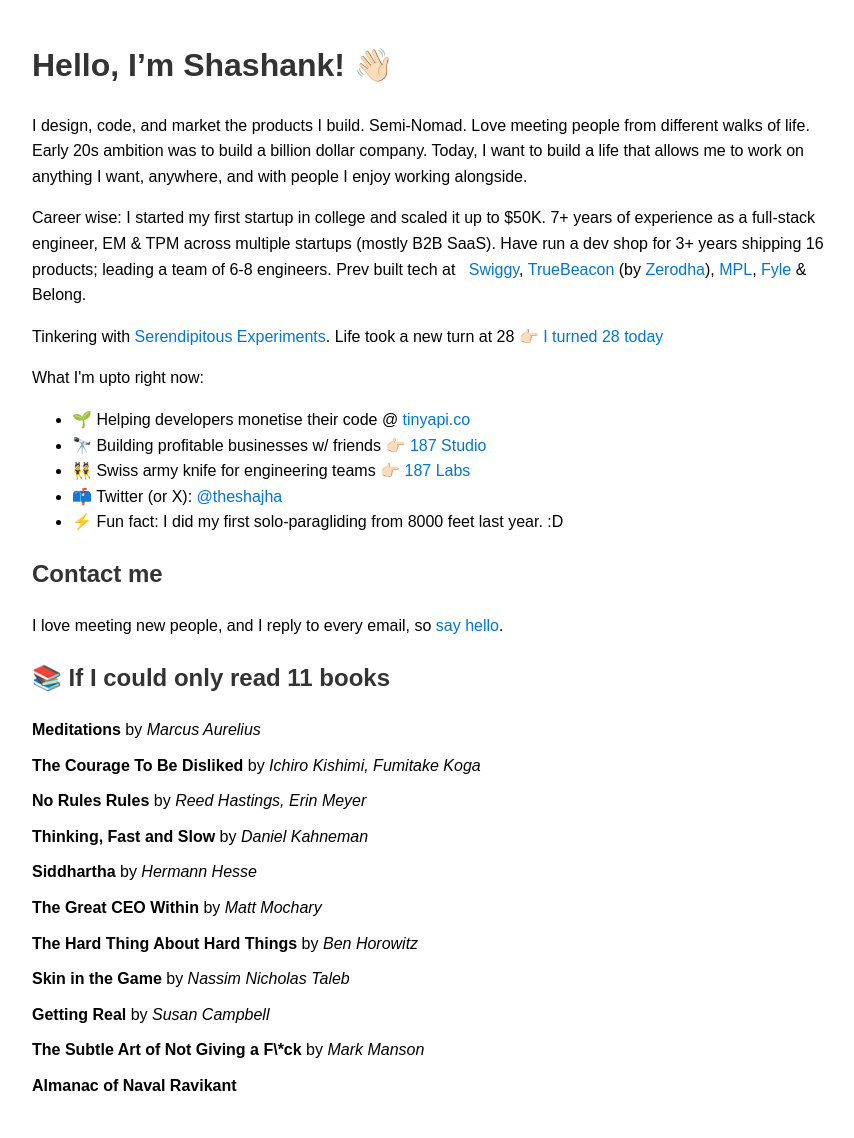
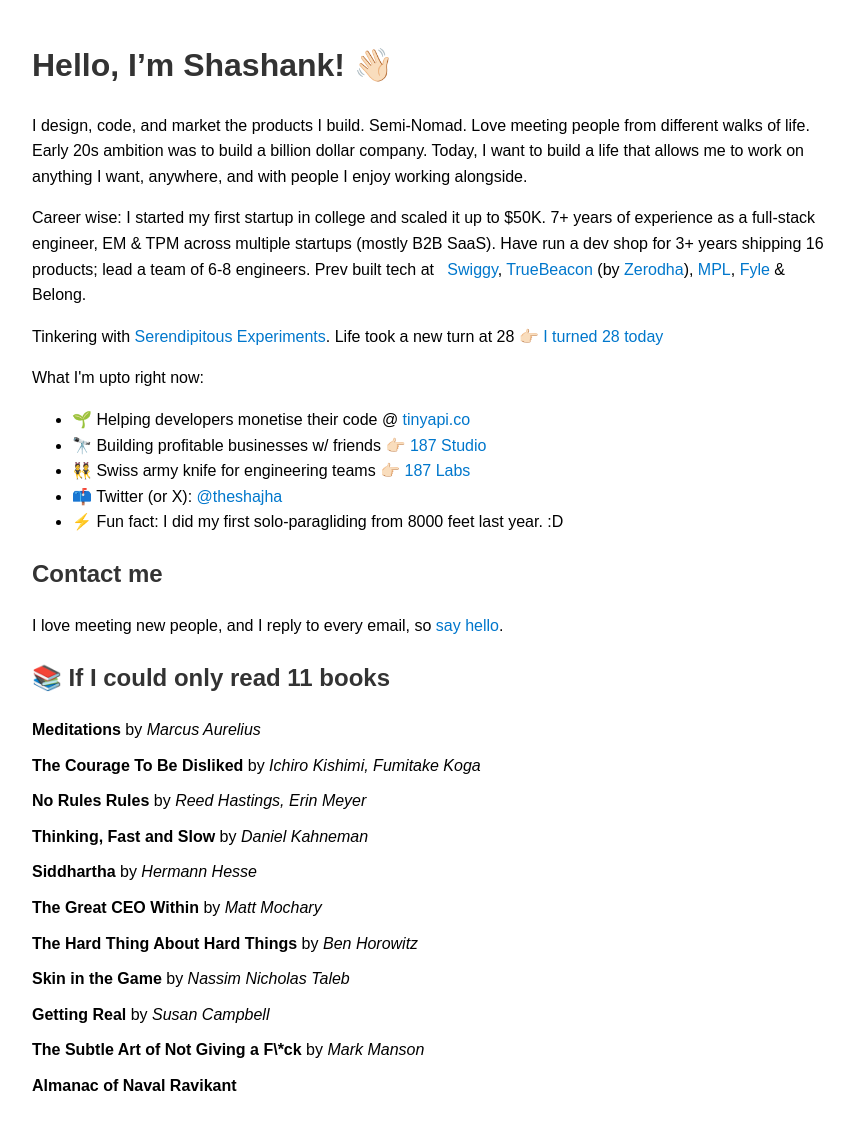
Before and after one commit to theshajha/theshajha, a Jekyll site: the page index.html, which Jekyll copies as it is, in a window 1280 px wide. Shown: the whole page, without its empty margins (208-1062 px from the left). Built offline with Jekyll 4.4.1, drawn with Linux system fonts in a browser that asks for light colours.

Commit message:
Landing page update

```diff
--- a/index.html
+++ b/index.html
@@ -67,7 +67,7 @@
             Career wise: I started my first startup in college and scaled it up
             to $50K. 7+ years of experience as a full-stack engineer, EM & TPM
             across multiple startups (mostly B2B SaaS). Have run a dev shop for
-            3+ years shipping 16 products; leading a team of 6-8 engineers. Prev
+            3+ years shipping 16 products; lead a team of 6-8 engineers. Prev
             built tech at
             <a href="https://swiggy.com" target="_blank">Swiggy</a>,
             <a href="https://truebeacon.com" target="_blank">TrueBeacon</a> (by
```
Also changed, not shown: _posts/2022-07-18-i-turned-28-today.md (+2 -2 lines), README.md.
